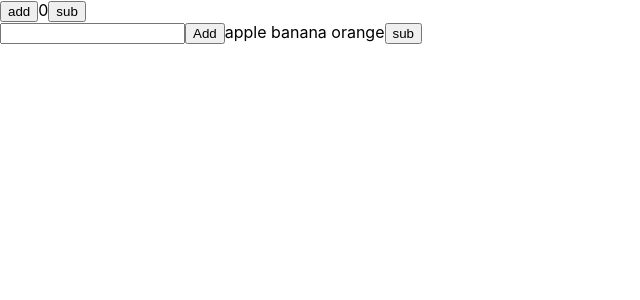
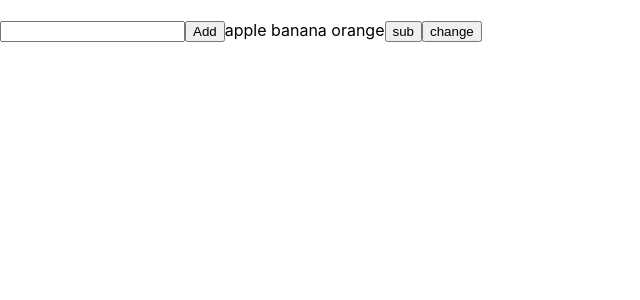
Before and after one commit to TornovDutta/React-js-Leaning, a React app in the folder state/: page / in a window 1280 px wide. Shown: the top 300 px of the page, without its empty margins (0-640 px from the left). Built offline with nearby package versions, Linux system fonts and the light colour scheme; the HTML template or start-up script is replaced by a standard one.

Commit message:
add conditions

```diff
--- a/state/src/App.jsx
+++ b/state/src/App.jsx
@@ -1,20 +1,20 @@
 import React from 'react'
 import { useState } from 'react'
 import Arrays from './Arrays';
+import { useActionState } from 'react';
+import Count from './Count';
 function App() {
+  const [show,setShow]=useState(true);
 
   const [count, setCount]=useState(0);
   return (
     <div>
-      <button onClick={()=>{
-        setCount(count+1)
-      }}>add</button>
-      {count}
-      <button onClick={()=>{
-        setCount(count-1)
-      }}>sub</button>
+      {!show && <Count/>}
       <br></br>
-      <Arrays/>
+      {show && <Arrays/>}
+      <button onClick={()=>
+        setShow(!show)
+      }> change</button>
     </div>
   )
 }
--- /dev/null
+++ b/state/src/Count.jsx
@@ -0,0 +1,19 @@
+import React, { useState } from 'react'
+
+function Count() {
+    const [count,setCount]=useState(0);
+  return (
+    <div>
+      <button onClick={()=>
+        setCount(count+1)
+      }> add</button>
+
+      {count}
+      <button onClick={()=>
+        setCount(count-1)
+      }> sub</button>
+    </div>
+  )
+}
+
+export default Count
```
